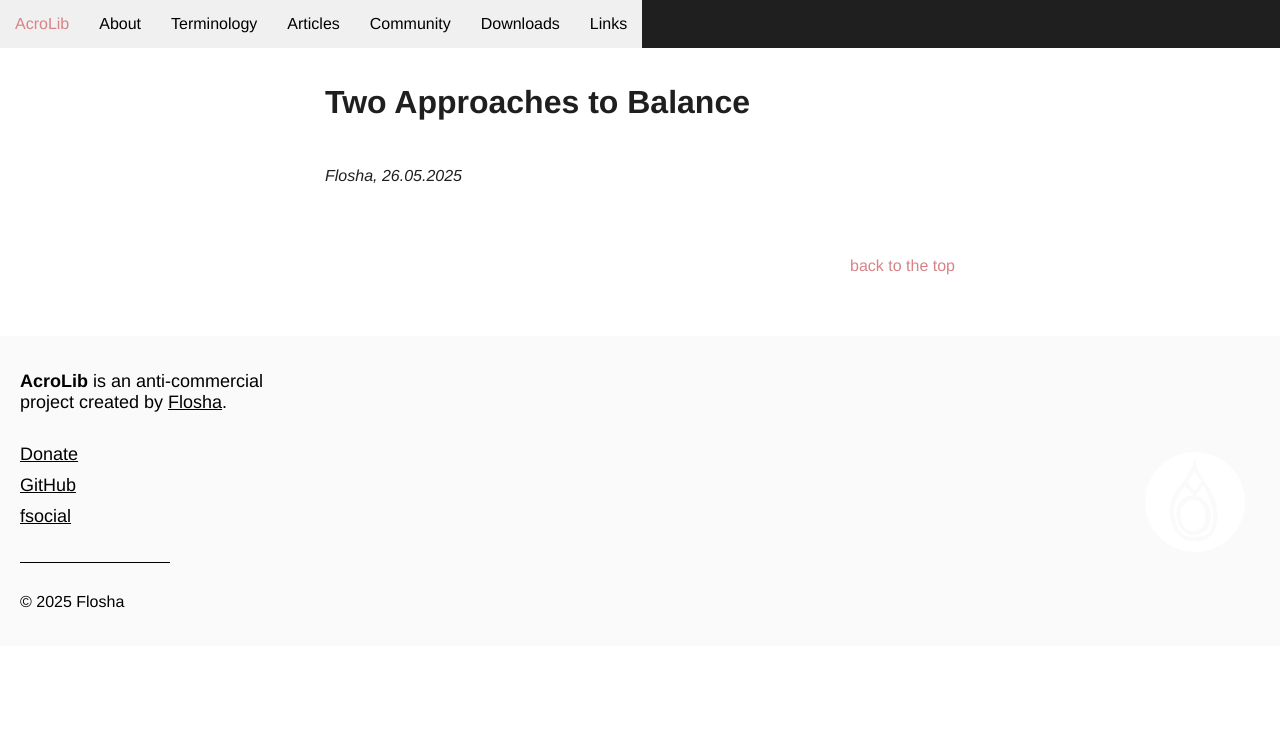
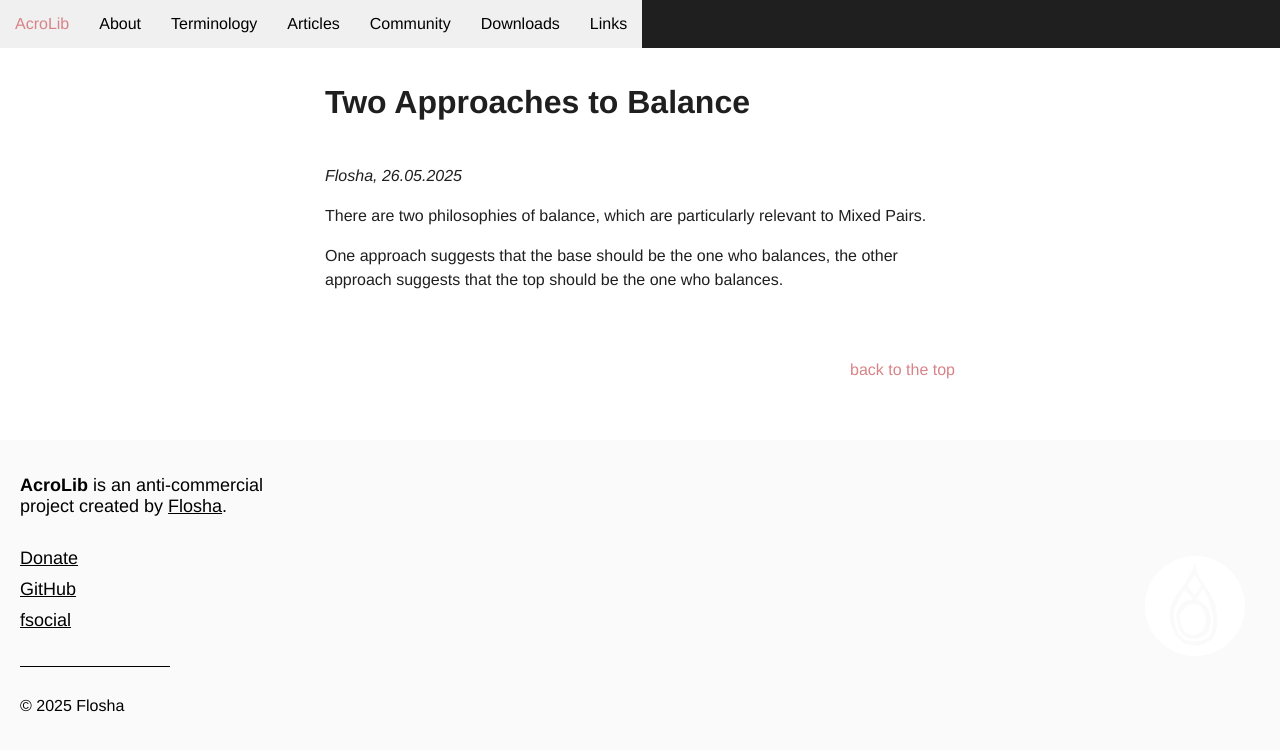
Before and after one commit to floshin/acrolib, a Jekyll site: the page built from training/two-approaches-to-balance.md, in a window 1280 px wide. Shown: the top 751 px of the page. Built offline with Jekyll 4.4.1, drawn with Linux system fonts in a browser that asks for light colours; our own code applies the rules of GitHub Pages for plain Markdown files.

Commit message:
Update two-approaches-to-balance.md

```diff
--- a/training/two-approaches-to-balance.md
+++ b/training/two-approaches-to-balance.md
@@ -1,3 +1,7 @@
 # Two Approaches to Balance
 
 *Flosha, 26.05.2025*
+
+There are two philosophies of balance, which are particularly relevant to Mixed Pairs.
+
+One approach suggests that the base should be the one who balances, the other approach suggests that the top should be the one who balances.
```
